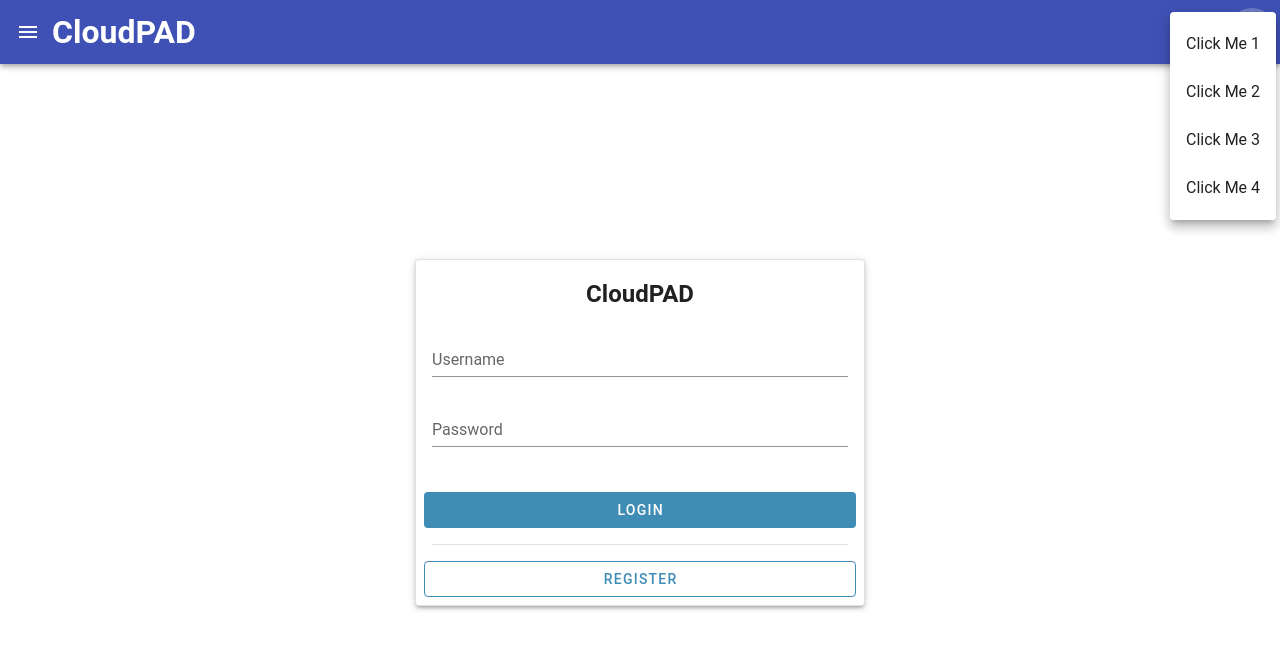
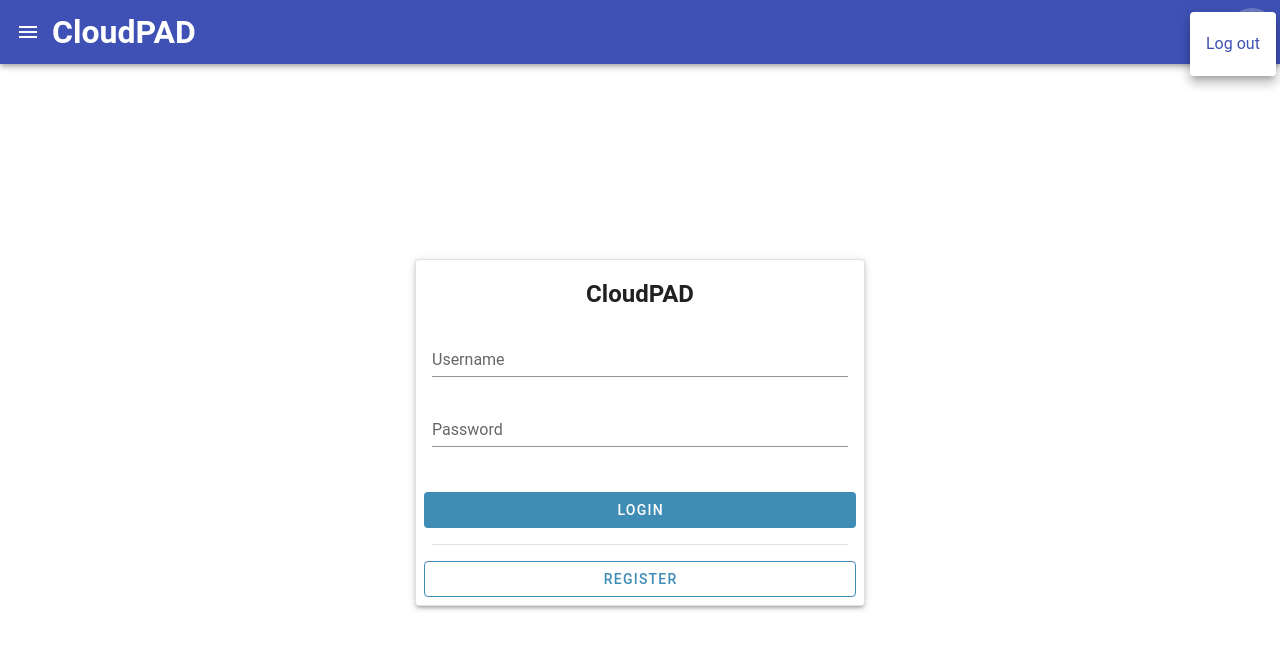
Before and after one commit to Alan-39/CloudPAD, a Vue app in the folder client/: page /login in a window 1280 px wide. Both pictures are taken after a click on the button 1252 px from the left and 32 px from the top of the page. Shown: the top 650 px of the page. Built offline with nearby package versions, Linux system fonts and the light colour scheme; a small style sheet from the web is missing.

Commit message:
Changed UserMenuList

```diff
--- a/client/src/components/UserMenuList.vue
+++ b/client/src/components/UserMenuList.vue
@@ -6,7 +6,6 @@
     >
         <template v-slot:activator="{ on, attrs }">
         <v-btn
-            dark
             icon
             v-bind="attrs"
             v-on="on"
@@ -16,24 +15,34 @@
         </template>
         <v-list>
             <v-list-item
-                v-for="(item, i) in items"
-                :key="i"
             >
-                <v-list-item-title>{{ item.title }}</v-list-item-title>
+              <router-link
+                to="/login"
+                style="text-decoration: none"
+              >
+                <v-list-item-title
+                @click="logout"
+                >
+                  Log out
+                </v-list-item-title>
+              </router-link>
             </v-list-item>
         </v-list>
     </v-menu>
 </template>
 
 <script>
+  import AuthenticationService from '@/services/AuthenticationService'
+
   export default {
     data: () => ({
-      items: [
-        { title: 'Click Me 1' },
-        { title: 'Click Me 2' },
-        { title: 'Click Me 3' },
-        { title: 'Click Me 4' },
-      ],
+
     }),
+
+    methods: {
+      async logout() {
+        await AuthenticationService.logout();
+      }
+    }
   };
 </script>
```
